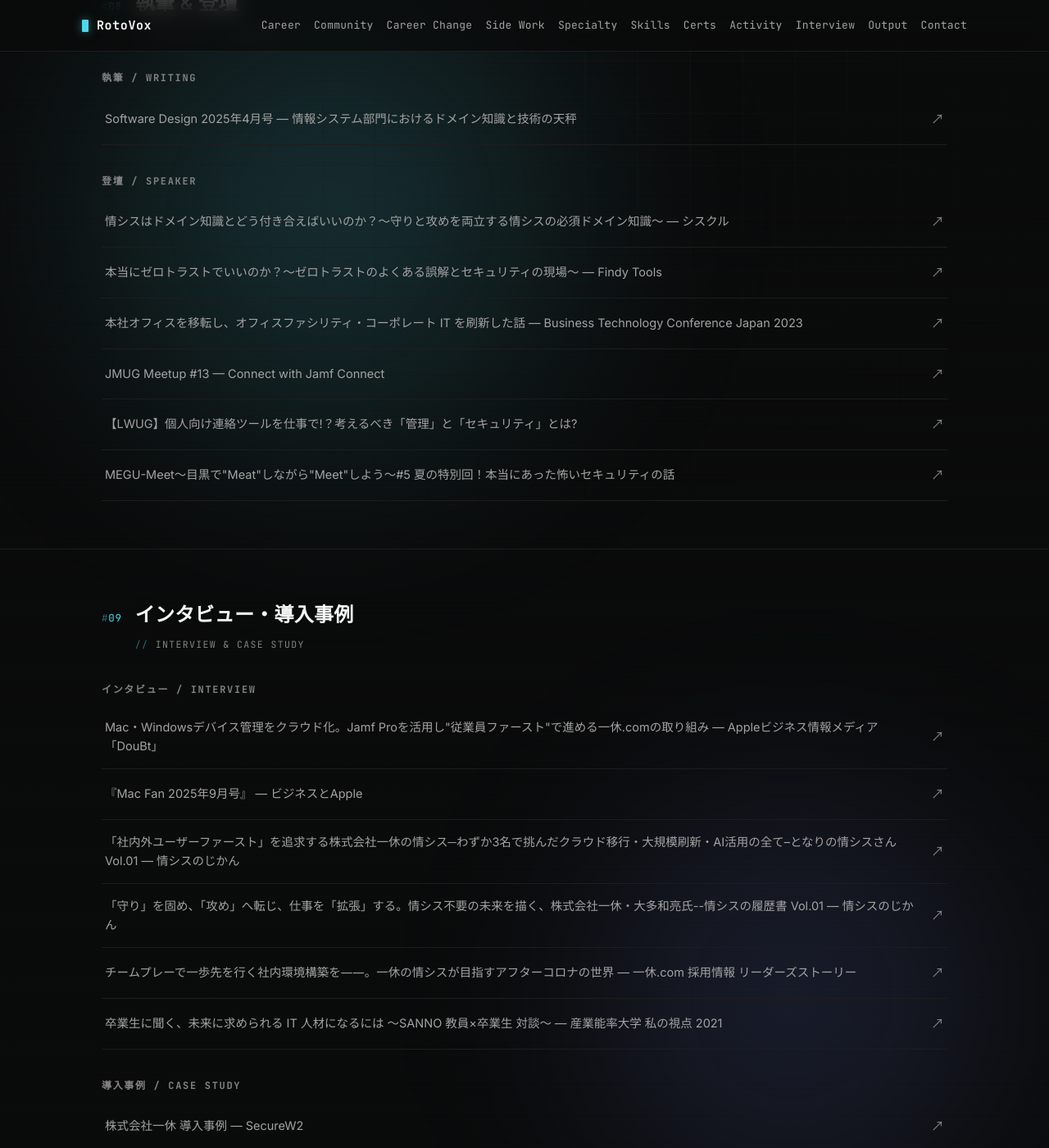
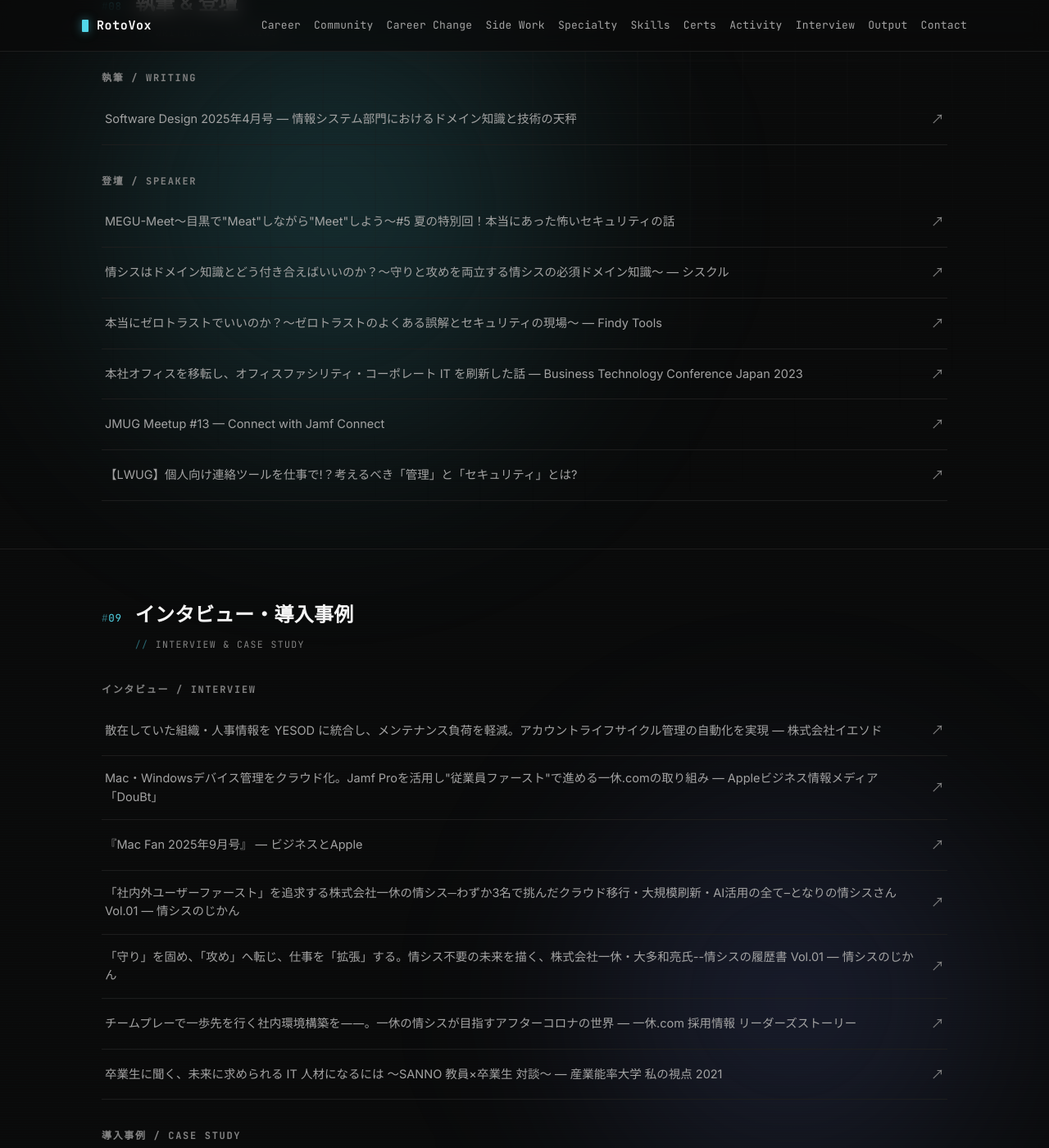
Before and after one commit to rotomx/rotomx.github.io, a Jekyll site: the page index.html, which Jekyll copies as it is, in a window 1280 px wide and 1400 px high, scrolled down 6297 px. Shown: the whole window at 82% size. Built offline with Jekyll 4.4.1, drawn with Linux system fonts in a browser that asks for light colours; some of the changed text lies outside the part shown.

Commit message:
Add files via upload

```diff
--- a/index.html
+++ b/index.html
@@ -502,12 +502,12 @@
 
     <h4 class="reveal subhead">登壇 / Speaker</h4>
     <div class="linklist reveal">
+      <a href="https://megu-meet02.connpass.com/event/400045/" target="_blank" rel="noopener"><span class="ll-title">MEGU-Meet〜目黒で"Meat"しながら"Meet"しよう〜#5 夏の特別回！本当にあった怖いセキュリティの話</span><span class="ll-arrow">↗</span></a>
       <a href="https://service.dxer.co.jp/20250523webinar" target="_blank" rel="noopener"><span class="ll-title">情シスはドメイン知識とどう付き合えばいいのか？〜守りと攻めを両立する情シスの必須ドメイン知識〜 — シスクル</span><span class="ll-arrow">↗</span></a>
       <a href="https://findy-tools.connpass.com/event/347943/" target="_blank" rel="noopener"><span class="ll-title">本当にゼロトラストでいいのか？〜ゼロトラストのよくある誤解とセキュリティの現場〜 — Findy Tools</span><span class="ll-arrow">↗</span></a>
       <a href="https://btcon.jp/2023/" target="_blank" rel="noopener"><span class="ll-title">本社オフィスを移転し、オフィスファシリティ・コーポレート IT を刷新した話 — Business Technology Conference Japan 2023</span><span class="ll-arrow">↗</span></a>
       <a href="https://eventregist.com/e/jmug0013" target="_blank" rel="noopener"><span class="ll-title">JMUG Meetup #13 — Connect with Jamf Connect</span><span class="ll-arrow">↗</span></a>
       <a href="https://lwug.connpass.com/event/192118/" target="_blank" rel="noopener"><span class="ll-title">【LWUG】個人向け連絡ツールを仕事で!？考えるべき「管理」と「セキュリティ」とは?</span><span class="ll-arrow">↗</span></a>
-      <a href="https://megu-meet02.connpass.com/event/400045/" target="_blank" rel="noopener"><span class="ll-title">MEGU-Meet〜目黒で"Meat"しながら"Meet"しよう〜#5 夏の特別回！本当にあった怖いセキュリティの話</span><span class="ll-arrow">↗</span></a>
     </div>
   </div>
 </section>
@@ -522,6 +522,7 @@
 
     <h4 class="reveal subhead">インタビュー / Interview</h4>
     <div class="linklist reveal" style="margin-bottom:34px">
+      <a href="https://yesod.co/casestudy/ikyu" target="_blank" rel="noopener"><span class="ll-title">散在していた組織・人事情報を YESOD に統合し、メンテナンス負荷を軽減。アカウントライフサイクル管理の自動化を実現 — 株式会社イエソド</span><span class="ll-arrow">↗</span></a>
       <a href="https://macfan.book.mynavi.jp/business/article/62473/" target="_blank" rel="noopener"><span class="ll-title">Mac・Windowsデバイス管理をクラウド化。Jamf Proを活用し"従業員ファースト"で進める一休.comの取り組み — Appleビジネス情報メディア「DouBt」</span><span class="ll-arrow">↗</span></a>
       <a href="https://macfan.book.mynavi.jp/article/61997/" target="_blank" rel="noopener"><span class="ll-title">『Mac Fan 2025年9月号』 — ビジネスとApple</span><span class="ll-arrow">↗</span></a>
       <a href="https://josys.wingarc.com/tonarinojosyssan-01" target="_blank" rel="noopener"><span class="ll-title">「社内外ユーザーファースト」を追求する株式会社一休の情シス─わずか3名で挑んだクラウド移行・大規模刷新・AI活用の全て–となりの情シスさん Vol.01 — 情シスのじかん</span><span class="ll-arrow">↗</span></a>
@@ -537,7 +538,6 @@
       <a href="https://blog.zunda.co.jp/blog/ikyu-casestudy" target="_blank" rel="noopener"><span class="ll-title">【インタビュー】Keeper導入のきっかけは「SSO対応＆使い勝手の良さ」一休の目指すユーザーファーストなセキュリティ — IT Admin Blog by ZUNDA</span><span class="ll-arrow">↗</span></a>
       <a href="https://www.jamf.com/ja/resources/case-studies/ikyu/" target="_blank" rel="noopener"><span class="ll-title">株式会社一休 — Jamf Pro と Jamf Connect で叶える "従業員ファースト" の Mac 管理 — Jamf</span><span class="ll-arrow">↗</span></a>
       <a href="https://www.jamf.com/ja/resources/videos/jamf-ikyu/" target="_blank" rel="noopener"><span class="ll-title">【Jamf 導入インタビュー】株式会社一休 管理本部 社内情報システム部 大多和亮</span><span class="ll-arrow">↗</span></a>
-      <a href="https://yesod.co/casestudy/ikyu" target="_blank" rel="noopener"><span class="ll-title">散在していた組織・人事情報を YESOD に統合し、メンテナンス負荷を軽減。アカウントライフサイクル管理の自動化を実現 — 株式会社イエソド</span><span class="ll-arrow">↗</span></a>
     </div>
   </div>
 </section>
```
